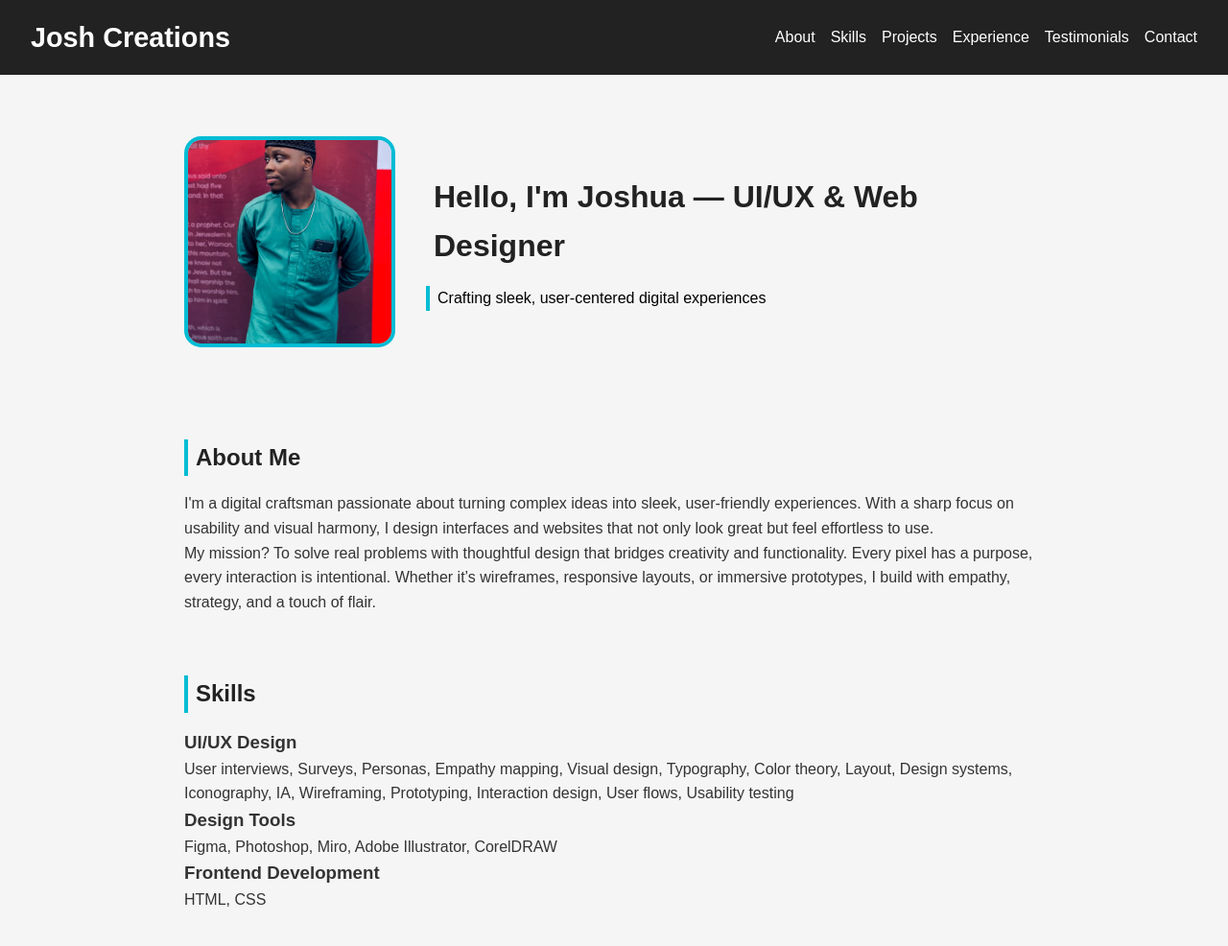
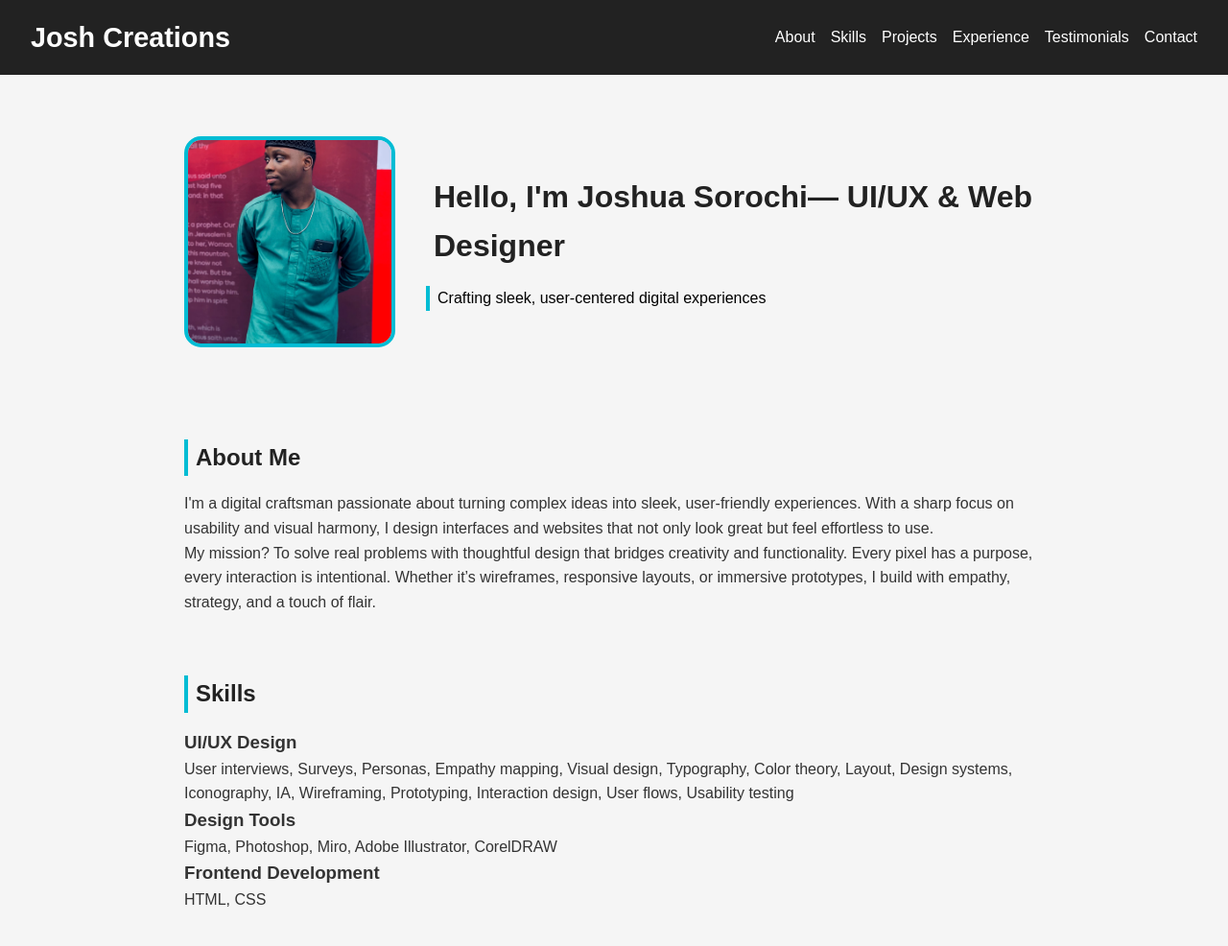
Before and after one commit to only1Mrjoshua/Portfolio, a plain HTML site: page index.html in a window 1280 px wide. Shown: the top 986 px of the page at 96% size. Drawn offline with Linux system fonts and the light colour scheme.

Commit message:
updated name to Joshua Sorochi

```diff
--- a/index.html
+++ b/index.html
@@ -24,7 +24,7 @@
     <div class="hero-container">
       <img src="profile.jpg" alt="Josh Creations Photo" />
       <div class="hero-text">
-        <h2>Hello, I'm Joshua — UI/UX & Web Designer</h2>
+        <h2>Hello, I'm Joshua Sorochi— UI/UX & Web Designer</h2>
         <p>Crafting sleek, user-centered digital experiences</p>
       </div>
     </div>
```
